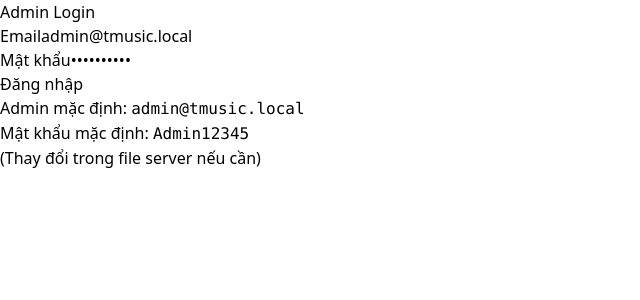
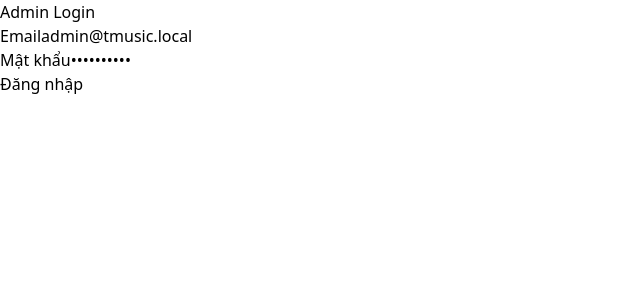
Before and after one commit to ttunghihi/T-Music, a React (Vite) app in the folder music-admin/: page /admin/login in a window 1280 px wide. Shown: the top 300 px of the page, without its empty margins (0-640 px from the left). Built offline with nearby package versions, Linux system fonts and the light colour scheme.

Commit message:
Update AdminLogin.jsx

```diff
--- a/music-admin/src/pages/AdminLogin.jsx
+++ b/music-admin/src/pages/AdminLogin.jsx
@@ -122,12 +122,6 @@ export default function AdminLogin() {
             {loading ? "Đang xử lý..." : "Đăng nhập"}
           </button>
         </form>
-
-        <div className="mt-6 text-center text-sm text-gray-500">
-          <div>Admin mặc định: <code className="bg-gray-100 px-2 py-1 rounded">admin@tmusic.local</code></div>
-          <div>Mật khẩu mặc định: <code className="bg-gray-100 px-2 py-1 rounded">Admin12345</code></div>
-          <div className="mt-2">(Thay đổi trong file server nếu cần)</div>
-        </div>
       </div>
     </div>
   );
```
